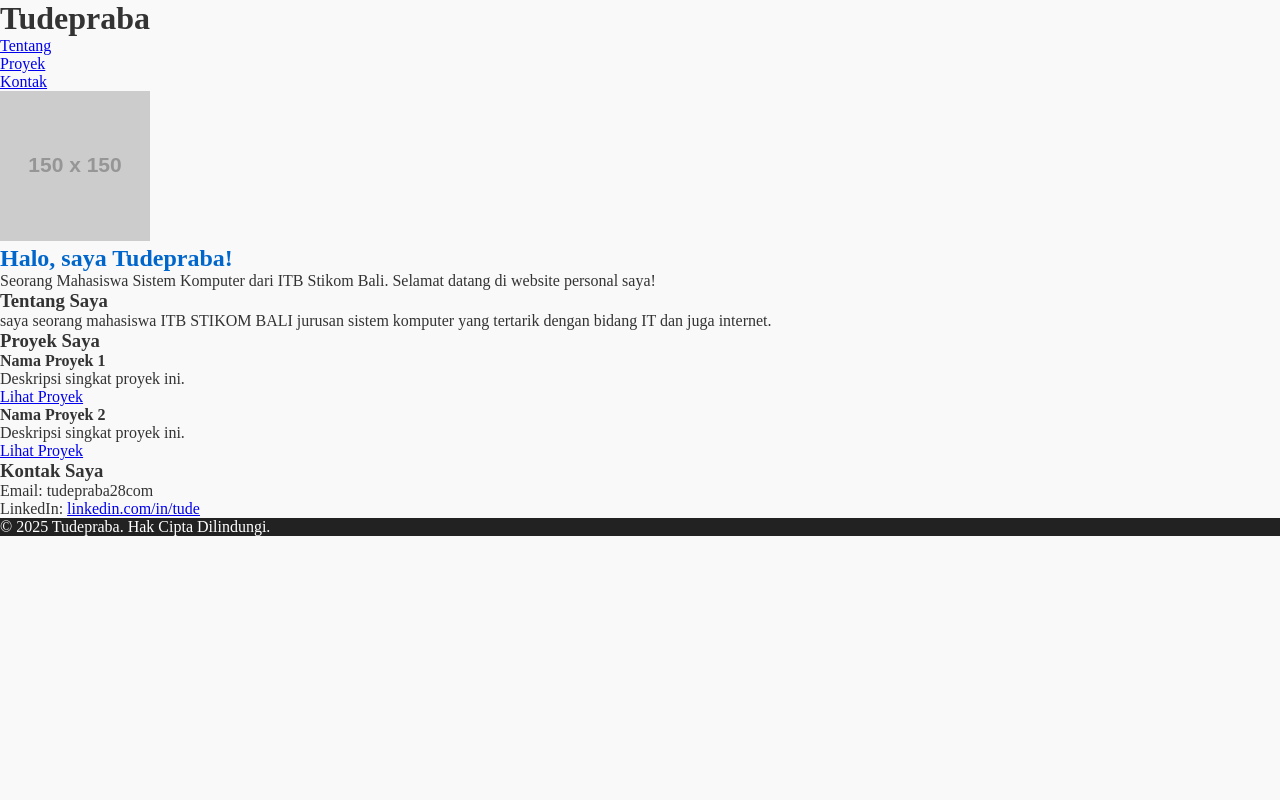
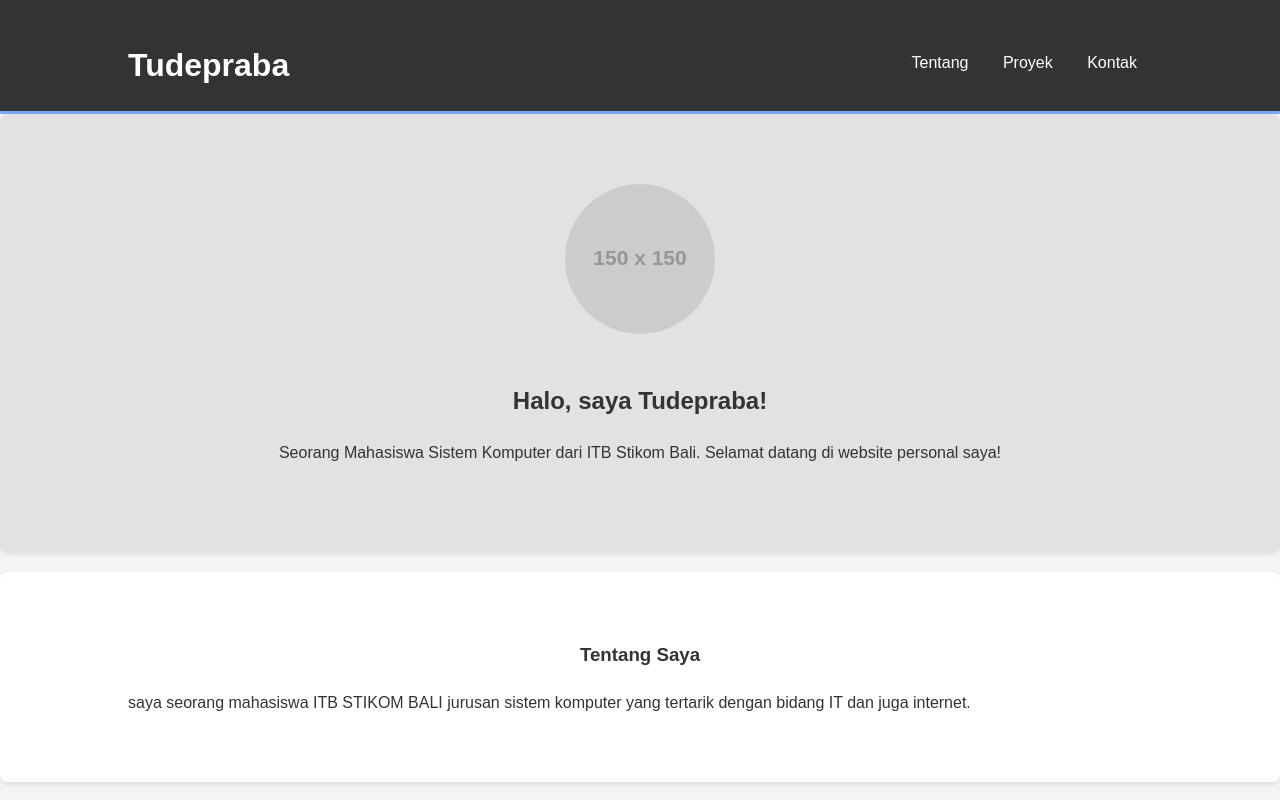
Before and after one commit to Tudepraba/Tudepraba.github.io, a plain HTML site: page index.html in a window 1280 px wide. Shown: the top 800 px of the page. Drawn offline with Linux system fonts and the light colour scheme; placeholder pictures from the web are drawn by us.

Commit message:
Update style.css

```diff
--- a/style.css
+++ b/style.css
@@ -1,64 +1,91 @@
-/* Reset dasar & box sizing */
-* {
-  margin: 0;
-  padding: 0;
-  :contentReference[oaicite:1]{index=1}
+body {
+    font-family: Arial, sans-serif;
+    margin: 0;
+    line-height: 1.6;
+    background-color: #f4f4f4;
+    color: #333;
 }
 
-/* Body & layout */
-body {
-  :contentReference[oaicite:2]{index=2}
-  :contentReference[oaicite:3]{index=3}
-  color: #333;
-  background: #f9f9f9;
+.container {
+    width: 80%;
+    margin: auto;
+    overflow: hidden;
+    padding: 20px 0;
 }
 
-:contentReference[oaicite:4]{index=4}
-.container {
-  :contentReference[oaicite:5]{index=5}
-  :contentReference[oaicite:6]{index=6}
-  margin: auto;
+header {
+    background: #333;
+    color: #fff;
+    padding-top: 20px;
+    min-height: 70px;
+    border-bottom: #77aaff 3px solid;
 }
 
-/* Header */
-header {
-  :contentReference[oaicite:7]{index=7}
-  :contentReference[oaicite:8]{index=8}
-}
 header h1 {
-  :contentReference[oaicite:9]{index=9}
-  :contentReference[oaicite:10]{index=10}
-}
-header p {
-  :contentReference[oaicite:11]{index=11}
-  color: #555;
+    float: left;
+    margin: 0;
 }
 
-/* Section judul */
-section h2 {
-  :contentReference[oaicite:12]{index=12}
-  :contentReference[oaicite:13]{index=13}
-  color: #0066cc;
+header nav {
+    float: right;
+    margin-top: 10px;
 }
 
-/* Card / projek */
-.card {
-  background: white;
-  padding: 1rem;
-  :contentReference[oaicite:14]{index=14}
-  :contentReference[oaicite:15]{index=15}
-  :contentReference[oaicite:16]{index=16}
-}
-.card strong {
-  color: #222;
+header ul {
+    margin: 0;
+    padding: 0;
+    list-style: none;
 }
 
-/* Footer */
+header li {
+    display: inline;
+    padding: 0 15px;
+}
+
+header a {
+    color: #fff;
+    text-decoration: none;
+}
+
+#hero {
+    text-align: center;
+    padding: 50px 0;
+    background: #e2e2e2;
+}
+
+.profile-pic {
+    border-radius: 50%;
+    width: 150px;
+    height: 150px;
+    object-fit: cover;
+    margin-bottom: 20px;
+}
+
+section {
+    padding: 30px 0;
+    background: #fff;
+    margin-bottom: 20px;
+    border-radius: 8px;
+    box-shadow: 0 2px 5px rgba(0,0,0,0.1);
+}
+
+section h3 {
+    text-align: center;
+    margin-bottom: 20px;
+    color: #333;
+}
+
+.project-item {
+    background: #f9f9f9;
+    padding: 20px;
+    margin-bottom: 15px;
+    border-left: #77aaff 5px solid;
+    border-radius: 4px;
+}
+
 footer {
-  :contentReference[oaicite:17]{index=17}
-  :contentReference[oaicite:18]{index=18}
-  :contentReference[oaicite:19]{index=19}
-  background: #222;
-  color: white;
-  :contentReference[oaicite:20]{index=20}
+    text-align: center;
+    padding: 20px;
+    background: #333;
+    color: #fff;
 }
```
